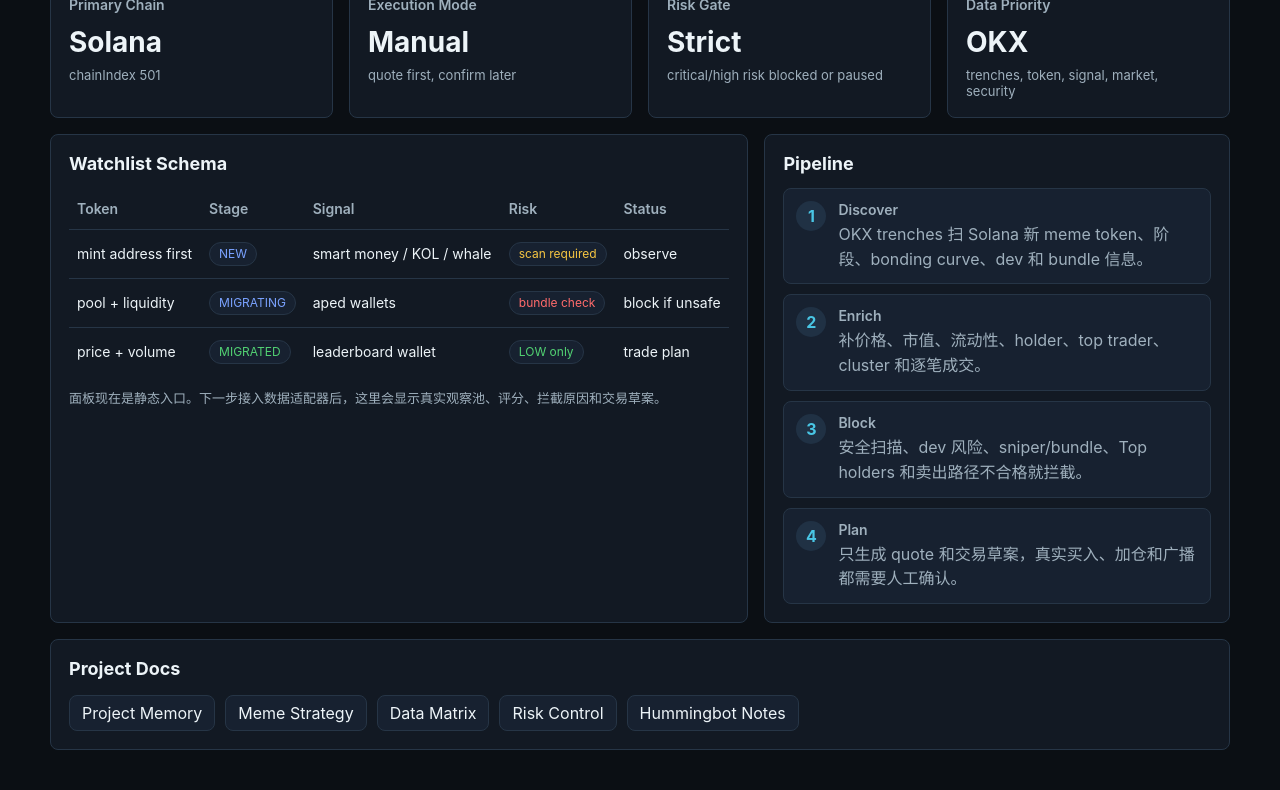
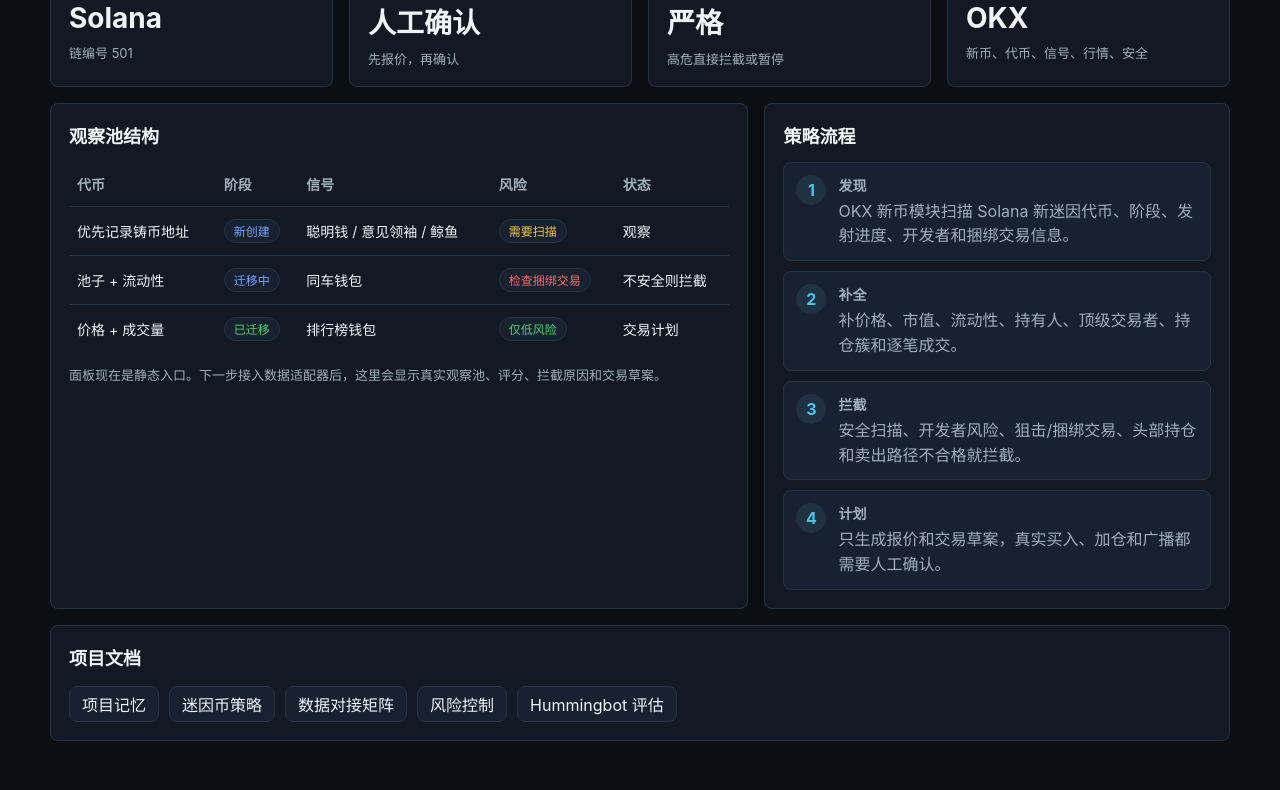
Before and after one commit to hwalletvip888-h/codex, a plain HTML site: page index.html in a window 1280 px wide. Shown: the part 198-988 px from the top of the page. Drawn offline with Linux system fonts and the light colour scheme.

Commit message:
Localize dashboard to Chinese

```diff
--- a/index.html
+++ b/index.html
@@ -3,7 +3,7 @@
   <head>
     <meta charset="utf-8" />
     <meta name="viewport" content="width=device-width, initial-scale=1" />
-    <title>Onchain OS | SOL Meme Strategy</title>
+    <title>Onchain OS | SOL 链迷因币策略面板</title>
     <style>
       :root {
         color-scheme: dark;
@@ -275,74 +275,74 @@
     <main>
       <header>
         <div>
-          <h1>Onchain OS SOL Meme Strategy</h1>
+          <h1>Onchain OS SOL 链迷因币策略面板</h1>
           <p class="subtitle">
-            Solana meme 币策略面板入口：先做新币发现、风险拦截、聪明钱信号和交易草案，真实执行默认人工确认。
+            Solana 迷因币策略面板入口：先做新币发现、风险拦截、聪明钱信号和交易草案，真实执行默认人工确认。
           </p>
         </div>
         <div class="status">
           <span class="dot" aria-hidden="true"></span>
-          <span>Research mode · no auto-broadcast</span>
+          <span>研究模式 · 不自动广播交易</span>
         </div>
       </header>
 
-      <section class="grid metrics" aria-label="strategy metrics">
+      <section class="grid metrics" aria-label="策略指标">
         <article class="card metric">
-          <h3>Primary Chain</h3>
+          <h3>主链</h3>
           <strong>Solana</strong>
-          <span>chainIndex 501</span>
+          <span>链编号 501</span>
         </article>
         <article class="card metric">
-          <h3>Execution Mode</h3>
-          <strong>Manual</strong>
-          <span>quote first, confirm later</span>
+          <h3>执行模式</h3>
+          <strong>人工确认</strong>
+          <span>先报价，再确认</span>
         </article>
         <article class="card metric">
-          <h3>Risk Gate</h3>
-          <strong>Strict</strong>
-          <span>critical/high risk blocked or paused</span>
+          <h3>风险闸门</h3>
+          <strong>严格</strong>
+          <span>高危直接拦截或暂停</span>
         </article>
         <article class="card metric">
-          <h3>Data Priority</h3>
+          <h3>数据优先级</h3>
           <strong>OKX</strong>
-          <span>trenches, token, signal, market, security</span>
+          <span>新币、代币、信号、行情、安全</span>
         </article>
       </section>
 
       <section class="grid layout">
         <article class="card">
-          <h2>Watchlist Schema</h2>
+          <h2>观察池结构</h2>
           <table>
             <thead>
               <tr>
-                <th>Token</th>
-                <th>Stage</th>
-                <th>Signal</th>
-                <th>Risk</th>
-                <th>Status</th>
+                <th>代币</th>
+                <th>阶段</th>
+                <th>信号</th>
+                <th>风险</th>
+                <th>状态</th>
               </tr>
             </thead>
             <tbody>
               <tr>
-                <td>mint address first</td>
-                <td><span class="tag blue">NEW</span></td>
-                <td>smart money / KOL / whale</td>
-                <td><span class="tag yellow">scan required</span></td>
-                <td>observe</td>
+                <td>优先记录铸币地址</td>
+                <td><span class="tag blue">新创建</span></td>
+                <td>聪明钱 / 意见领袖 / 鲸鱼</td>
+                <td><span class="tag yellow">需要扫描</span></td>
+                <td>观察</td>
               </tr>
               <tr>
-                <td>pool + liquidity</td>
-                <td><span class="tag blue">MIGRATING</span></td>
-                <td>aped wallets</td>
-                <td><span class="tag red">bundle check</span></td>
-                <td>block if unsafe</td>
+                <td>池子 + 流动性</td>
+                <td><span class="tag blue">迁移中</span></td>
+                <td>同车钱包</td>
+                <td><span class="tag red">检查捆绑交易</span></td>
+                <td>不安全则拦截</td>
               </tr>
               <tr>
-                <td>price + volume</td>
-                <td><span class="tag green">MIGRATED</span></td>
-                <td>leaderboard wallet</td>
-                <td><span class="tag green">LOW only</span></td>
-                <td>trade plan</td>
+                <td>价格 + 成交量</td>
+                <td><span class="tag green">已迁移</span></td>
+                <td>排行榜钱包</td>
+                <td><span class="tag green">仅低风险</span></td>
+                <td>交易计划</td>
               </tr>
             </tbody>
           </table>
@@ -352,34 +352,34 @@
         </article>
 
         <aside class="card">
-          <h2>Pipeline</h2>
+          <h2>策略流程</h2>
           <div class="pipeline">
             <div class="step">
               <b>1</b>
               <div>
-                <h3>Discover</h3>
-                <p>OKX trenches 扫 Solana 新 meme token、阶段、bonding curve、dev 和 bundle 信息。</p>
+                <h3>发现</h3>
+                <p>OKX 新币模块扫描 Solana 新迷因代币、阶段、发射进度、开发者和捆绑交易信息。</p>
               </div>
             </div>
             <div class="step">
               <b>2</b>
               <div>
-                <h3>Enrich</h3>
-                <p>补价格、市值、流动性、holder、top trader、cluster 和逐笔成交。</p>
+                <h3>补全</h3>
+                <p>补价格、市值、流动性、持有人、顶级交易者、持仓簇和逐笔成交。</p>
               </div>
             </div>
             <div class="step">
               <b>3</b>
               <div>
-                <h3>Block</h3>
-                <p>安全扫描、dev 风险、sniper/bundle、Top holders 和卖出路径不合格就拦截。</p>
+                <h3>拦截</h3>
+                <p>安全扫描、开发者风险、狙击/捆绑交易、头部持仓和卖出路径不合格就拦截。</p>
               </div>
             </div>
             <div class="step">
               <b>4</b>
               <div>
-                <h3>Plan</h3>
-                <p>只生成 quote 和交易草案，真实买入、加仓和广播都需要人工确认。</p>
+                <h3>计划</h3>
+                <p>只生成报价和交易草案，真实买入、加仓和广播都需要人工确认。</p>
               </div>
             </div>
           </div>
@@ -387,13 +387,13 @@
       </section>
 
       <section class="card" style="margin-top: 16px">
-        <h2>Project Docs</h2>
+        <h2>项目文档</h2>
         <div class="links">
-          <a class="link-button" href="./PROJECT_MEMORY.md">Project Memory</a>
-          <a class="link-button" href="./MEME_STRATEGY.md">Meme Strategy</a>
-          <a class="link-button" href="./DATA_INTEGRATION_MATRIX.md">Data Matrix</a>
-          <a class="link-button" href="./RISK_CONTROL.md">Risk Control</a>
-          <a class="link-button" href="./HUMMINGBOT_API_NOTES.md">Hummingbot Notes</a>
+          <a class="link-button" href="./PROJECT_MEMORY.md">项目记忆</a>
+          <a class="link-button" href="./MEME_STRATEGY.md">迷因币策略</a>
+          <a class="link-button" href="./DATA_INTEGRATION_MATRIX.md">数据对接矩阵</a>
+          <a class="link-button" href="./RISK_CONTROL.md">风险控制</a>
+          <a class="link-button" href="./HUMMINGBOT_API_NOTES.md">Hummingbot 评估</a>
         </div>
       </section>
     </main>
```
